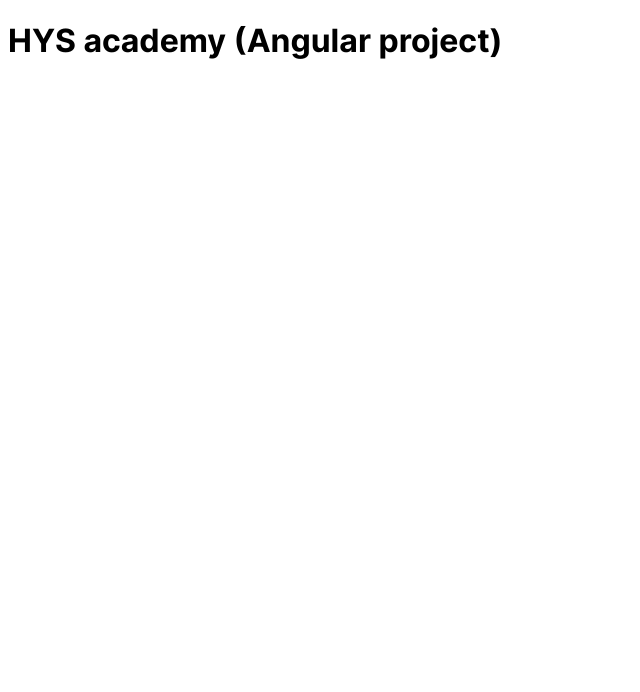
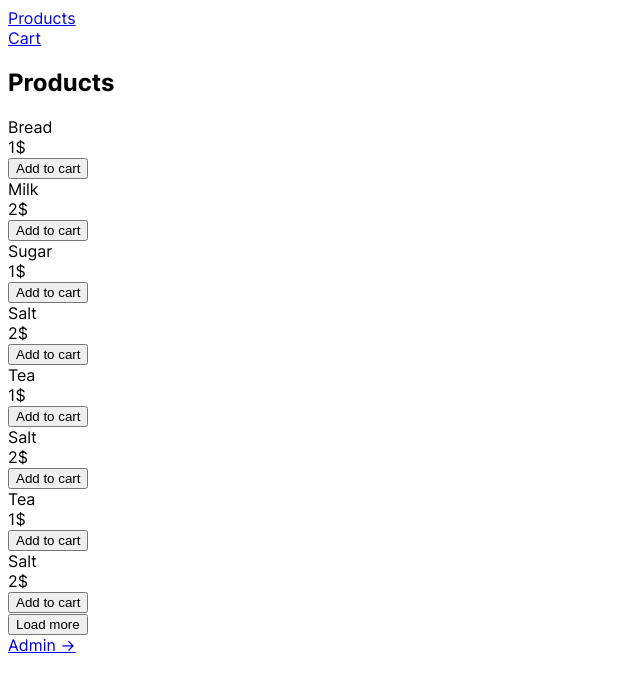
Before and after one commit to lyukhymchak/hys_academy_angular, an Angular app: page / in a window 1280 px wide. Shown: the top 692 px of the page, without its empty margins (0-640 px from the left). Built offline with nearby package versions, Linux system fonts and the light colour scheme.

Commit message:
ls_14 create html template for page, add static data for product cards

```diff
--- a/src/app/app.component.html
+++ b/src/app/app.component.html
@@ -1 +1,37 @@
-<h1>HYS academy (Angular project)</h1>
+<div class="container">
+  <header class="header">
+    <nav class="header-navbar">
+      <div class="navbar-item">
+        <div class="logo"></div>
+      </div>
+      <div class="navbar-item">
+        <a class="navbar-link" href="#">Products</a>
+      </div>
+      <div class="navbar-item">
+        <a class="navbar-link" href="#">Cart</a>
+      </div>
+    </nav>
+  </header>
+
+  <section class="section">
+    <h1 class="section-title">Products</h1>
+    <div class="cards">
+      <div
+        *ngFor="let product of products"
+        class="card"
+        [attr.id]="'card-' + product.id"
+      >
+        <div class="card-name">{{ product.name }}</div>
+        <div class="card-price">{{ product.price }}$</div>
+        <button class="button" type="button">Add to cart</button>
+      </div>
+    </div>
+    <button class="button" type="button">Load more</button>
+  </section>
+
+  <footer class="footer">
+    <div class="footer-item">
+      <a class="footer-link" href="#">Admin <span class="arrow">→</span></a>
+    </div>
+  </footer>
+</div>
--- a/src/app/app.component.ts
+++ b/src/app/app.component.ts
@@ -1,10 +1,57 @@
 import { Component } from '@angular/core';
+
+interface Product {
+  id: number;
+  name: string;
+  price: number;
+}
 
 @Component({
   selector: 'app-root',
   templateUrl: './app.component.html',
-  styleUrls: ['./app.component.scss']
+  styleUrls: ['./app.component.scss'],
 })
 export class AppComponent {
-  title = 'hys_academy_angular';
+  products: Array<Product> = [
+    {
+      id: 1,
+      name: 'Bread',
+      price: 1,
+    },
+    {
+      id: 2,
+      name: 'Milk',
+      price: 2,
+    },
+    {
+      id: 3,
+      name: 'Sugar',
+      price: 1,
+    },
+    {
+      id: 4,
+      name: 'Salt',
+      price: 2,
+    },
+    {
+      id: 5,
+      name: 'Tea',
+      price: 1,
+    },
+    {
+      id: 6,
+      name: 'Salt',
+      price: 2,
+    },
+    {
+      id: 7,
+      name: 'Tea',
+      price: 1,
+    },
+    {
+      id: 8,
+      name: 'Salt',
+      price: 2,
+    },
+  ];
 }
```
Also changed, not shown: 1 other file (tests, documents, lock files or other folders).
